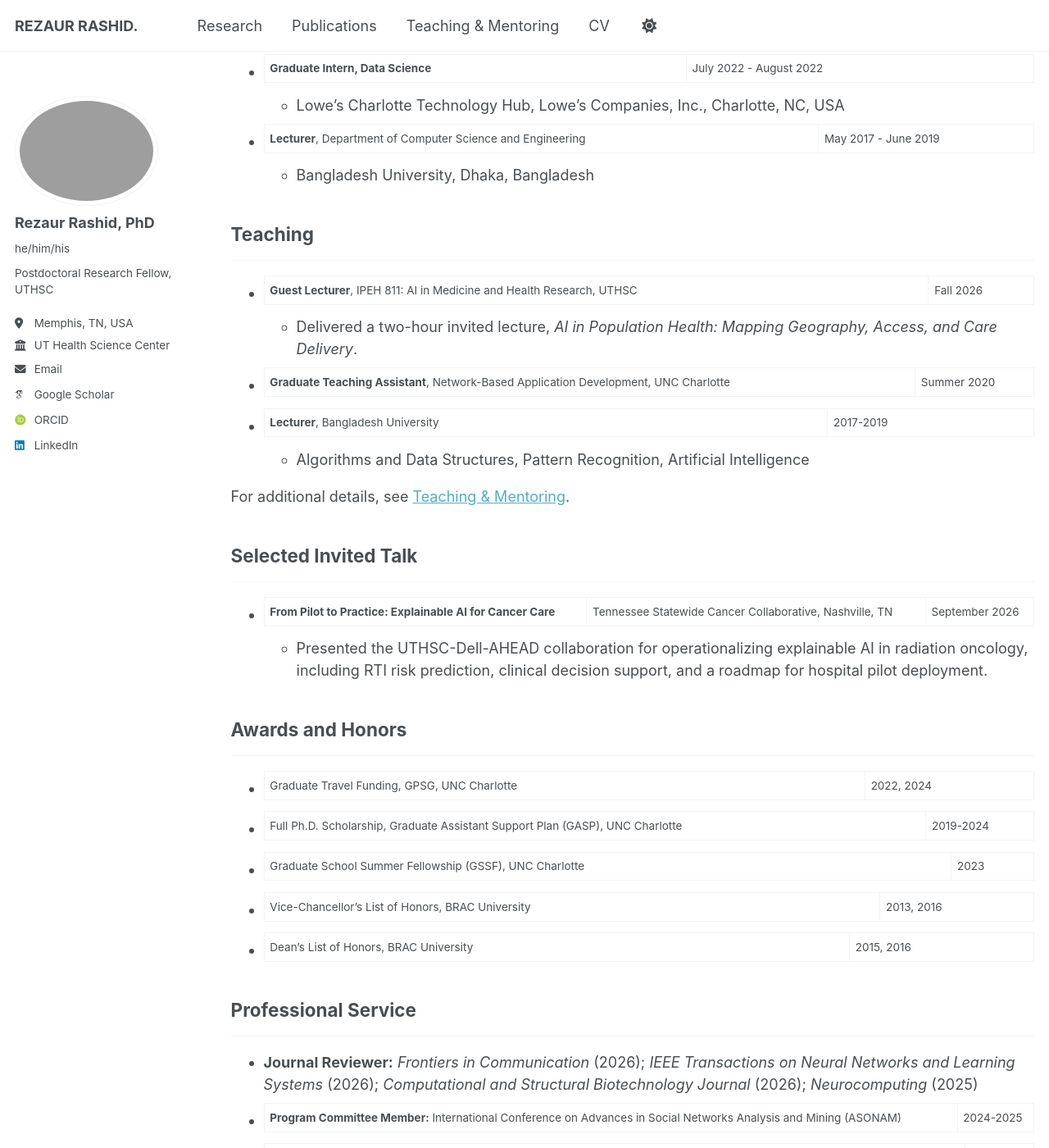
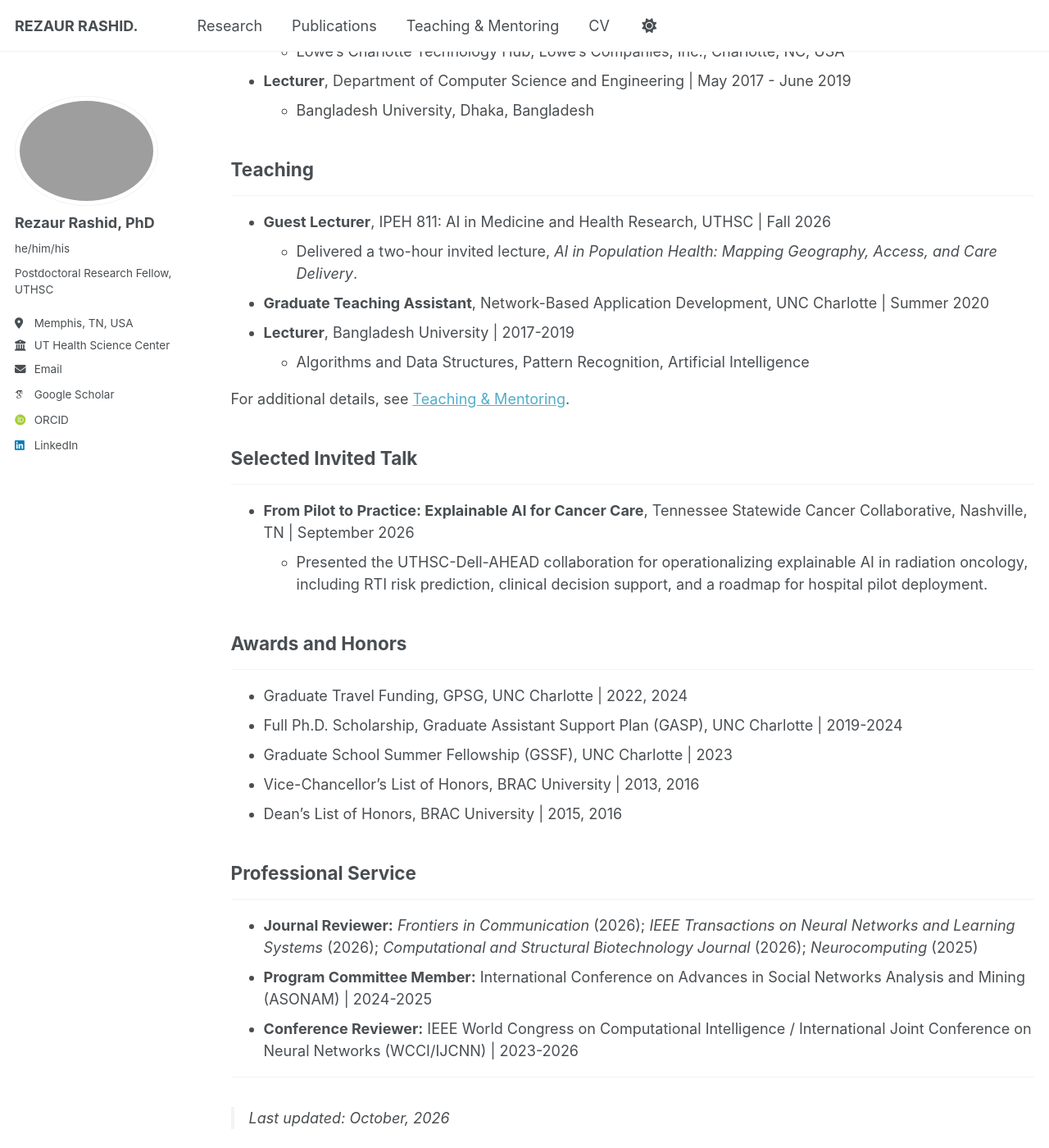
Before and after one commit to rezaurrashid/rezaurrashid.github.io, a Jekyll site: the page built from _pages/cv.md, in a window 1280 px wide and 1400 px high, scrolled down 826 px. Shown: the whole window at 82% size. Built offline with Jekyll 4.4.1, drawn with Linux system fonts in a browser that asks for light colours; some web fonts are replaced; a script that is not in the unit is left out; some of the changed text lies outside the part shown.

Commit message:
CV PAGE UPDATE

```diff
--- a/_pages/cv.md
+++ b/_pages/cv.md
@@ -14,52 +14,52 @@ author_profile: true
 
 ## Education
 ---
-* **Ph.D. in Computer Science**, UNC Charlotte, Charlotte, NC, USA | 2024
+* **Ph.D. in Computer Science**, UNC Charlotte, Charlotte, NC, USA \| 2024
   * GPA: 3.90/4.00
   * Dissertation: *Beyond Causal Pairs: A Probabilistic Approach to Causal Structure Learning from Cause-Effect Pair Relationships Using Graph Neural Network*
   * Advisor: Gabriel Terejanu, Ph.D.
-* **B.Sc. in Computer Science and Engineering**, BRAC University, Dhaka, Bangladesh | 2017
+* **B.Sc. in Computer Science and Engineering**, BRAC University, Dhaka, Bangladesh \| 2017
   * High Distinction Honors
 
 ## Work Experience
 ---
-* **Postdoctoral Research Fellow**, Center for Biomedical Informatics (CBMI) | September 2024 - Present
+* **Postdoctoral Research Fellow**, Center for Biomedical Informatics (CBMI) \| September 2024 - Present
   * Department of Pediatrics, College of Medicine, University of Tennessee Health Science Center, Memphis, TN, USA
-* **Graduate Research Assistant**, Department of Computer Science | August 2019 - August 2024
+* **Graduate Research Assistant**, Department of Computer Science \| August 2019 - August 2024
   * University of North Carolina at Charlotte, Charlotte, NC, USA
-* **Graduate Intern, Data Science** | July 2022 - August 2022
+* **Graduate Intern, Data Science** \| July 2022 - August 2022
   * Lowe's Charlotte Technology Hub, Lowe's Companies, Inc., Charlotte, NC, USA
-* **Lecturer**, Department of Computer Science and Engineering | May 2017 - June 2019
+* **Lecturer**, Department of Computer Science and Engineering \| May 2017 - June 2019
   * Bangladesh University, Dhaka, Bangladesh
 
 ## Teaching
 ---
-* **Guest Lecturer**, IPEH 811: AI in Medicine and Health Research, UTHSC | Fall 2026
+* **Guest Lecturer**, IPEH 811: AI in Medicine and Health Research, UTHSC \| Fall 2026
   * Delivered a two-hour invited lecture, *AI in Population Health: Mapping Geography, Access, and Care Delivery*.
-* **Graduate Teaching Assistant**, Network-Based Application Development, UNC Charlotte | Summer 2020
-* **Lecturer**, Bangladesh University | 2017-2019
+* **Graduate Teaching Assistant**, Network-Based Application Development, UNC Charlotte \| Summer 2020
+* **Lecturer**, Bangladesh University \| 2017-2019
   * Algorithms and Data Structures, Pattern Recognition, Artificial Intelligence
 
 For additional details, see [Teaching & Mentoring](/teaching/).
 
 ## Selected Invited Talk
 ---
-* **From Pilot to Practice: Explainable AI for Cancer Care** | Tennessee Statewide Cancer Collaborative, Nashville, TN | September 2026
+* **From Pilot to Practice: Explainable AI for Cancer Care**, Tennessee Statewide Cancer Collaborative, Nashville, TN \| September 2026
   * Presented the UTHSC-Dell-AHEAD collaboration for operationalizing explainable AI in radiation oncology, including RTI risk prediction, clinical decision support, and a roadmap for hospital pilot deployment.
 
 ## Awards and Honors
 ---
-* Graduate Travel Funding, GPSG, UNC Charlotte | 2022, 2024
-* Full Ph.D. Scholarship, Graduate Assistant Support Plan (GASP), UNC Charlotte | 2019-2024
-* Graduate School Summer Fellowship (GSSF), UNC Charlotte | 2023
-* Vice-Chancellor's List of Honors, BRAC University | 2013, 2016
-* Dean's List of Honors, BRAC University | 2015, 2016
+* Graduate Travel Funding, GPSG, UNC Charlotte \| 2022, 2024
+* Full Ph.D. Scholarship, Graduate Assistant Support Plan (GASP), UNC Charlotte \| 2019-2024
+* Graduate School Summer Fellowship (GSSF), UNC Charlotte \| 2023
+* Vice-Chancellor's List of Honors, BRAC University \| 2013, 2016
+* Dean's List of Honors, BRAC University \| 2015, 2016
 
 ## Professional Service
 ---
 * **Journal Reviewer:** *Frontiers in Communication* (2026); *IEEE Transactions on Neural Networks and Learning Systems* (2026); *Computational and Structural Biotechnology Journal* (2026); *Neurocomputing* (2025)
-* **Program Committee Member:** International Conference on Advances in Social Networks Analysis and Mining (ASONAM) | 2024-2025
-* **Conference Reviewer:** IEEE World Congress on Computational Intelligence / International Joint Conference on Neural Networks (WCCI/IJCNN) | 2023-2026
+* **Program Committee Member:** International Conference on Advances in Social Networks Analysis and Mining (ASONAM) \| 2024-2025
+* **Conference Reviewer:** IEEE World Congress on Computational Intelligence / International Joint Conference on Neural Networks (WCCI/IJCNN) \| 2023-2026
 
 
 ---
```
Also changed, not shown: _pages/research.md (+3 -0 lines).
